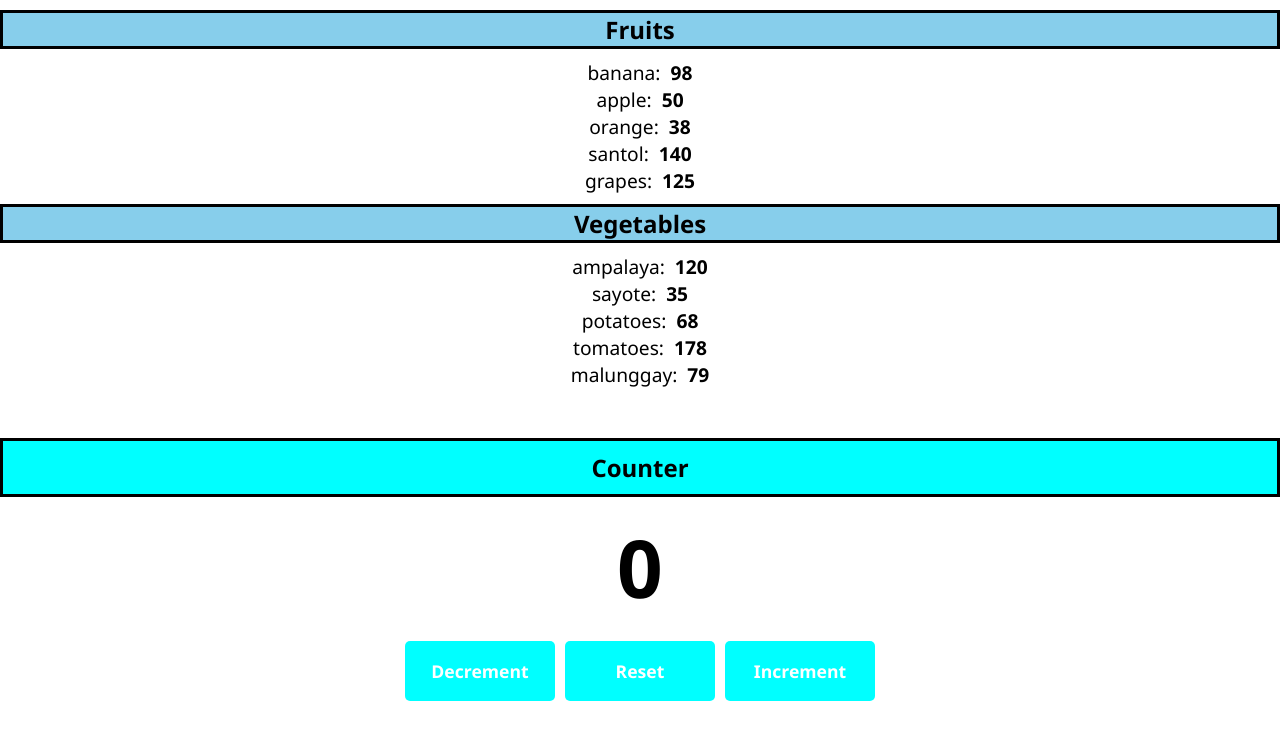
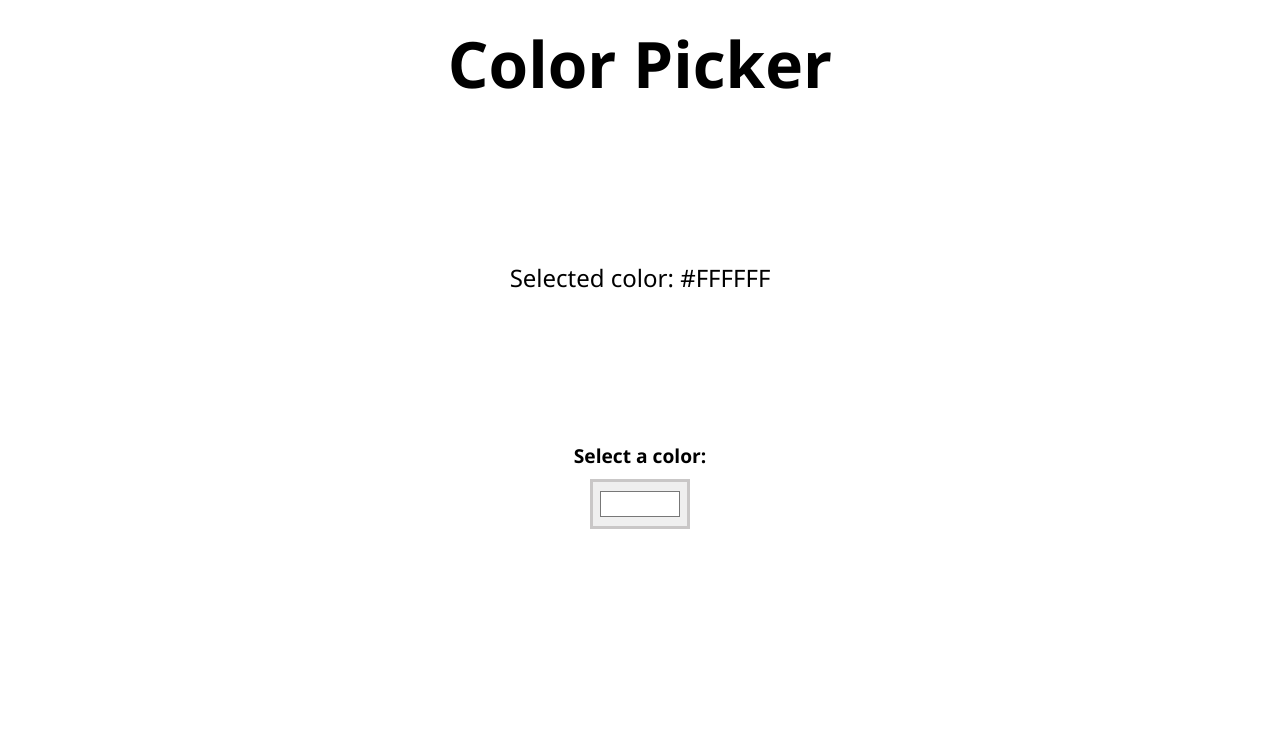
Before and after one commit to hxstefghi/web-fundamentals, a React app in the folder frontend/: page / in a window 1280 px wide. Shown: the top 740 px of the page. Built offline with nearby package versions, Linux system fonts and the light colour scheme; the HTML template or start-up script is replaced by a standard one.

Commit message:
add color picker exercise

```diff
--- a/frontend/src/App.jsx
+++ b/frontend/src/App.jsx
@@ -1,9 +1,11 @@
 import List from './List.jsx'
 import Counter from './Counter.jsx'
+import ColorPicker from './ColorPicker.jsx';
 import './App.css'
 
 function App() {
 
+  /*
   let fruits = [{id: 1, name: "banana", calories: 98},
                 {id: 2, name: "apple", calories: 50},
                 {id: 3, name: "orange", calories: 38},
@@ -17,15 +19,20 @@ function App() {
                 {id: 9, name: "tomatoes", calories: 178},
                 {id: 10, name: "malunggay", calories: 79},
   ];
+  */
 
 
 
   return (
     <>
-        {fruits.length > 0 ? <List items={fruits} category="Fruits" /> : null}
-        {vegetables.length > 0 ? <List items={vegetables} category="Vegetables" /> : null}
+        {/*
+          {fruits.length > 0 ? <List items={fruits} category="Fruits" /> : null}
+          {vegetables.length > 0 ? <List items={vegetables} category="Vegetables" /> : null}
+        */}
 
-        <Counter />
+        {/*<Counter />*/}
+
+        <ColorPicker />
     </>
   );
 }
--- /dev/null
+++ b/frontend/src/ColorPicker.css
@@ -0,0 +1,35 @@
+.color-picker-container {
+    display: flex;
+    align-items: center;
+    flex-direction: column;
+}
+
+h1 {
+    margin: 20px 0px;
+    font-size: 4rem;
+}
+
+.color-display p {
+    width: 300px;
+    height: 300px;
+    display: flex;
+    align-items: center;
+    justify-content: center;
+    text-align: center;
+    font-size: 1.5rem;
+    margin-bottom: 15px;
+    border-radius: 15px;
+}
+
+label {
+    font-size: 1.2rem;
+    margin-bottom: 10px;
+    font-weight: bold;
+}
+
+input[type="color"] {
+    padding: 5px;
+    height: 50px;
+    width: 100px;
+    border: 3px solid rgb(201, 199, 199);
+}
--- /dev/null
+++ b/frontend/src/ColorPicker.jsx
@@ -0,0 +1,26 @@
+import './ColorPicker.css'
+import { useState } from 'react'
+
+function ColorPicker() {
+
+    const [color, setColor] = useState("#FFFFFF");
+
+    function handleColorChange(event) {
+        setColor(event.target.value);
+    }
+
+    return(
+        <div>
+            <div className="color-picker-container">
+                <h1>Color Picker</h1>
+                <div className="color-display">
+                    <p style={{backgroundColor: color}}>Selected color: {color}</p>
+                </div>
+
+                <label htmlFor="color">Select a color:</label>
+                <input type="color" value={color} onChange={handleColorChange} />
+            </div>
+        </div>
+    );
+}
+export default ColorPicker
```
